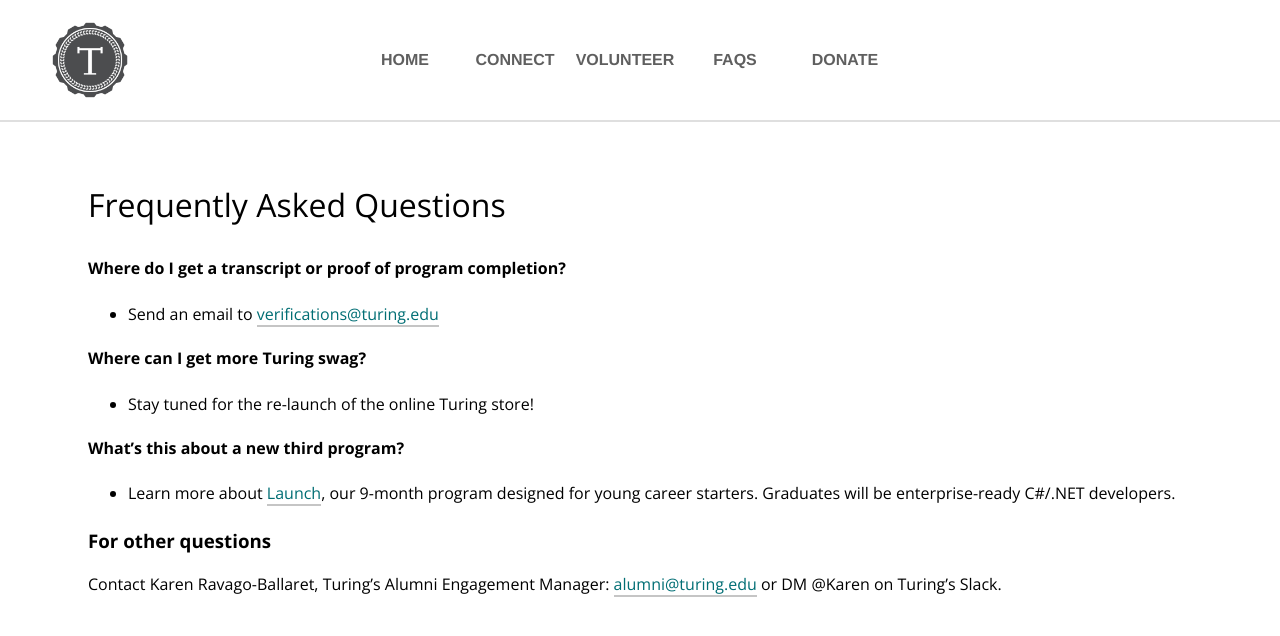
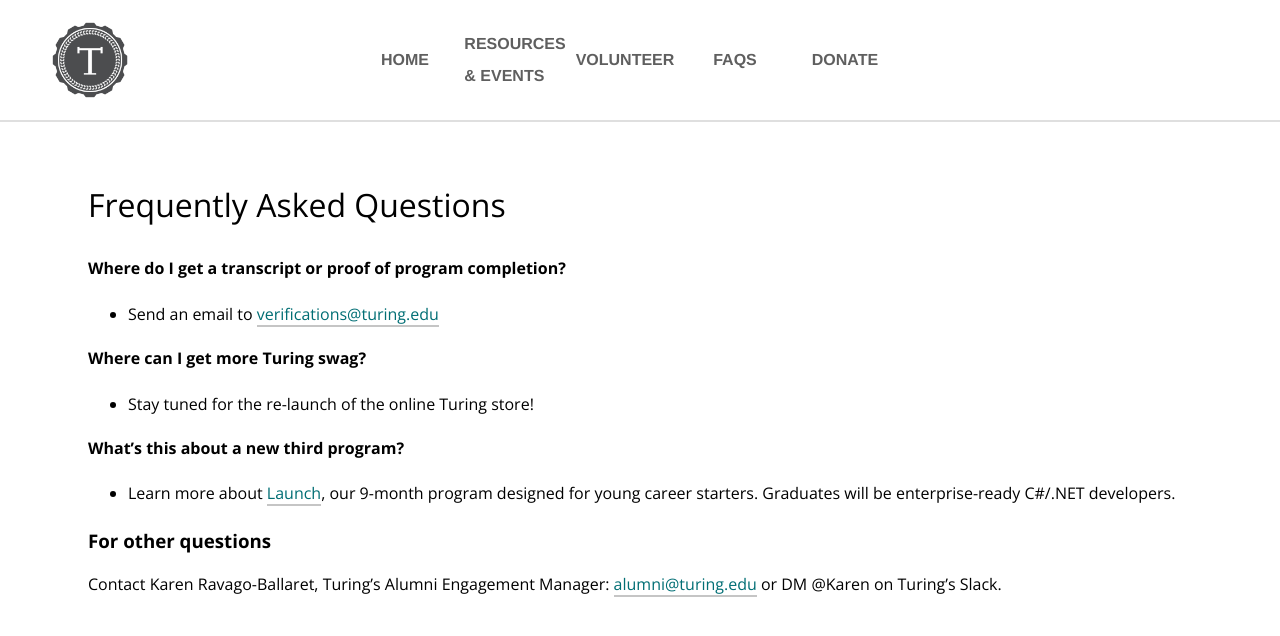
Before and after one commit to turingschool/alumni-site, a Jekyll site: the page built from faqs.md, in a window 1280 px wide, cut to the strip 0-896 px from the top of the page. Shown: the top 636 px of the strip. Built offline with Jekyll 4.4.1, drawn with Linux system fonts in a browser that asks for light colours; nearby versions of some CDN libraries; comment, search, counter and statistics services are not loaded.

Commit message:
Update navigation.html

```diff
--- a/_includes/navigation.html
+++ b/_includes/navigation.html
@@ -8,7 +8,7 @@
       </a>
     </li>
     <li class="uppercase"><a href="/">Home</a></li>
-    <li class="uppercase"><a href="/connect">Connect</a></li>
+    <li class="uppercase"><a href="/connect">Resources & Events</a></li>
     <li class="uppercase"><a href="/volunteer">Volunteer</a></li>
     <li class="uppercase"><a href="/faqs">FAQs</a></li>
     <li class="uppercase"><a href="https://turing.edu/donate">Donate</a></li>
```
